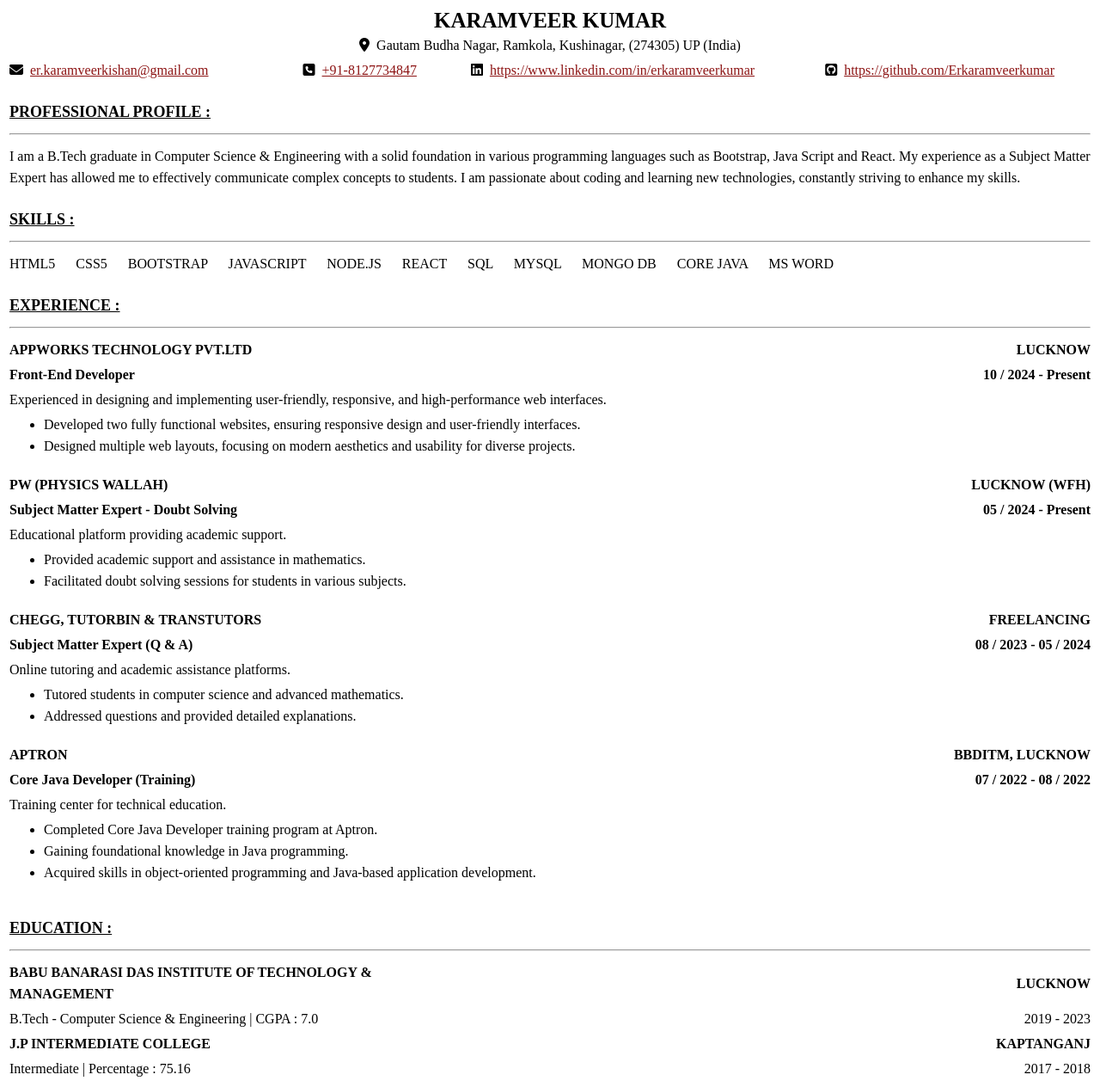
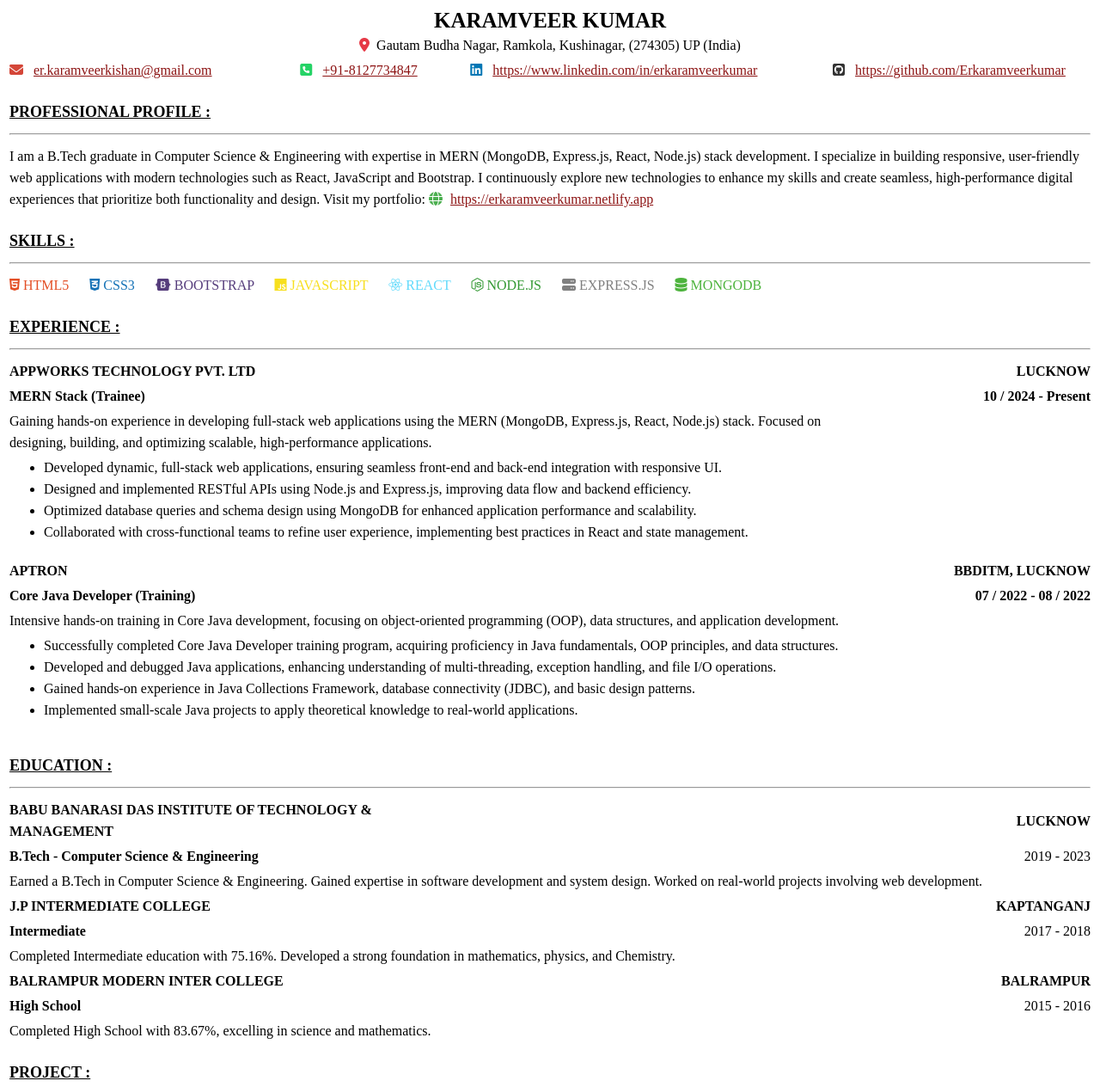
Before and after one commit to Erkaramveerkumar/ats-resume-html, a plain HTML site: page index.html in a window 1280 px wide. Shown: the top 1264 px of the page at 86% size. Drawn offline with Linux system fonts and the light colour scheme.

Commit message:
change in my resume

```diff
--- a/index.html
+++ b/index.html
@@ -2,14 +2,14 @@
 <html lang="en">
 
 <head>
-    <meta charset="UTF-8">
-    <meta name="viewport" content="width=device-width, initial-scale=1.0">
-    <link rel="stylesheet" href="https://cdnjs.cloudflare.com/ajax/libs/font-awesome/6.7.1/css/all.min.css">
+    <meta charset="UTF-8" />
+    <meta name="viewport" content="width=device-width, initial-scale=1.0" />
+    <link rel="stylesheet" href="https://cdnjs.cloudflare.com/ajax/libs/font-awesome/6.7.1/css/all.min.css" />
     <title>My Resume</title>
 </head>
 <style>
     body {
-        font-family: 'Times New Roman', Times, serif;
+        font-family: "Times New Roman", Times, serif;
     }
 
     tr,
@@ -20,319 +20,341 @@
 </style>
 
 <body>
-    <table style="width: 100%;">
+    <table style="width: 100%">
         <tr>
-            <th colspan="4" style="font-size: 25px;">
-                KARAMVEER KUMAR
+            <th colspan="4" style="font-size: 25px">KARAMVEER KUMAR</th>
+        </tr>
+        <tr>
+            <th colspan="4" style="font-weight: lighter">
+                <i class="fa-solid fa-location-dot" style="color: #e63946"></i><span style="margin-left: 8px">Gautam
+                    Budha Nagar, Ramkola, Kushinagar, (274305) UP (India)</span>
             </th>
         </tr>
         <tr>
-            <th colspan="4" style="font-weight: lighter;">
-                <i class="fa-solid fa-location-dot"></i><span style="margin-left: 8px;">Gautam Budha Nagar, Ramkola,
-                    Kushinagar, (274305) UP (India)</span>
-            </th>
-        </tr>
-        <tr>
-            <td style="text-wrap: nowrap;">
-                <i class="fa-solid fa-envelope"></i><span style="margin-left: 8px;"><a
-                        href="mailto:er.karamveerkishan@gmail.com"
-                        style="color: rgb(141, 20, 20);">er.karamveerkishan@gmail.com</a></span>
+            <td style="text-wrap: nowrap">
+                <i class="fa-solid fa-envelope" style="color: #d44638"></i>
+                <span style="margin-left: 8px">
+                    <a href="mailto:er.karamveerkishan@gmail.com" style="color: rgb(141, 20, 20)">
+                        er.karamveerkishan@gmail.com
+                    </a>
+                </span>
             </td>
-            <td style="text-wrap: nowrap;">
-                <i class="fa-solid fa-square-phone"></i><span
-                    style="color: rgb(141, 20, 20); text-decoration: underline; margin-left: 8px;">+91-8127734847</span>
+            <td style="text-wrap: nowrap">
+                <i class="fa-solid fa-square-phone" style="color: #25d366"></i>
+                <span style="
+              color: rgb(141, 20, 20);
+              text-decoration: underline;
+              margin-left: 8px;
+            ">
+                    +91-8127734847
+                </span>
             </td>
-            <td style="text-wrap: nowrap;">
-                <i class="fa-brands fa-linkedin"></i><span style="margin-left: 8px;"><a
-                        href="https://www.linkedin.com/in/erkaramveerkumar"
-                        style="color: rgb(141, 20, 20);">https://www.linkedin.com/in/erkaramveerkumar</a></span>
+            <td style="text-wrap: nowrap">
+                <i class="fa-brands fa-linkedin" style="color: #0077b5"></i>
+                <span style="margin-left: 8px">
+                    <a href="https://www.linkedin.com/in/erkaramveerkumar" style="color: rgb(141, 20, 20)">
+                        https://www.linkedin.com/in/erkaramveerkumar
+                    </a>
+                </span>
             </td>
-            <td style="text-wrap: nowrap;">
-                <i class="fa-brands fa-square-github"></i><span style="margin-left: 8px;"><a
-                        href="https://github.com/Erkaramveerkumar"
-                        style="color: rgb(141, 20, 20);">https://github.com/Erkaramveerkumar</a></span>
+            <td style="text-wrap: nowrap">
+                <i class="fa-brands fa-square-github" style="color: #333"></i>
+                <span style="margin-left: 8px">
+                    <a href="https://github.com/Erkaramveerkumar" style="color: rgb(141, 20, 20)">
+                        https://github.com/Erkaramveerkumar
+                    </a>
+                </span>
             </td>
         </tr>
+
         <tr>
-            <th
-                style="font-size: 18px; display: flex; justify-content: left; text-decoration: underline; text-transform: uppercase;text-wrap: nowrap; margin-top: 20px;">
+            <th style="
+            font-size: 18px;
+            display: flex;
+            justify-content: left;
+            text-decoration: underline;
+            text-transform: uppercase;
+            text-wrap: nowrap;
+            margin-top: 20px;
+          ">
                 Professional Profile :
             </th>
         </tr>
         <tr>
             <td colspan="4">
-                <hr>
+                <hr />
             </td>
         </tr>
         <tr>
             <td colspan="4">
-                I am a B.Tech graduate in Computer Science & Engineering with a solid foundation in various programming
-                languages such as Bootstrap, Java Script and React. My experience as a Subject Matter Expert has allowed
-                me to
-                effectively communicate complex concepts to students. I am passionate about coding and learning new
-                technologies, constantly striving to enhance my skills.
+                I am a B.Tech graduate in Computer Science & Engineering with
+                expertise in MERN (MongoDB, Express.js, React, Node.js) stack
+                development. I specialize in building responsive, user-friendly web
+                applications with modern technologies such as React, JavaScript and
+                Bootstrap. I continuously explore new technologies
+                to enhance my skills and create seamless, high-performance digital
+                experiences that prioritize both functionality and design. Visit my
+                portfolio: <i class="fa-solid fa-globe" style="color: #4CAF50;"></i>
+                <span style="margin-left: 5px">
+                    <a href="https://erkaramveerkumar.netlify.app/" style="color: rgb(141, 20, 20);">
+                        https://erkaramveerkumar.netlify.app
+                    </a>
             </td>
         </tr>
 
         <tr>
-            <th
-                style="font-size: 18px; display: flex; justify-content: left; text-decoration: underline; text-transform: uppercase;text-wrap: nowrap; margin-top: 20px;">
+            <th style="
+            font-size: 18px;
+            display: flex;
+            justify-content: left;
+            text-decoration: underline;
+            text-transform: uppercase;
+            text-wrap: nowrap;
+            margin-top: 20px;
+          ">
                 skills :
             </th>
         </tr>
         <tr>
             <td colspan="4">
-                <hr>
+                <hr />
             </td>
         </tr>
         <tr>
             <td colspan="4" class="display: flex; justify-content: left;">
-                <span>HTML5</span>
-                <span style="margin-left: 20px;">CSS5</span>
-                <span style="margin-left: 20px;">BOOTSTRAP</span>
-                <span style="margin-left: 20px;">JAVASCRIPT</span>
-                <span style="margin-left: 20px;">NODE.JS</span>
-                <span style="margin-left: 20px;">REACT</span>
-                <span style="margin-left: 20px;">SQL</span>
-                <span style="margin-left: 20px;">MYSQL</span>
-                <span style="margin-left: 20px;">MONGO DB</span>
-                <span style="margin-left: 20px;">CORE JAVA</span>
-                <span style="margin-left: 20px;">MS WORD</span>
-
+                <span style="color: #e34f26"><i class="fab fa-html5"></i> HTML5</span>
+                <span style="margin-left: 20px; color: #1572b6"><i class="fab fa-css3-alt"></i> CSS3</span>
+                <span style="margin-left: 20px; color: #563d7c"><i class="fab fa-bootstrap"></i> BOOTSTRAP</span>
+                <span style="margin-left: 20px; color: #f7df1e"><i class="fab fa-js"></i> JAVASCRIPT</span>
+                <span style="margin-left: 20px; color: #61dafb"><i class="fab fa-react"></i> REACT</span>
+                <span style="margin-left: 20px; color: #339933"><i class="fab fa-node-js"></i> NODE.JS</span>
+                <span style="margin-left: 20px; color: #808080"><i class="fas fa-server"></i> EXPRESS.JS</span>
+                <span style="margin-left: 20px; color: #4db33d"><i class="fas fa-database"></i> MONGODB</span>
             </td>
         </tr>
         <tr>
-            <th
-                style="font-size: 18px; display: flex; justify-content: left; text-decoration: underline; text-transform: uppercase;text-wrap: nowrap; margin-top: 20px;">
+            <th style="
+            font-size: 18px;
+            display: flex;
+            justify-content: left;
+            text-decoration: underline;
+            text-transform: uppercase;
+            text-wrap: nowrap;
+            margin-top: 20px;
+          ">
                 Experience :
             </th>
         </tr>
         <tr>
             <td colspan="4">
-                <hr>
+                <hr />
             </td>
         </tr>
         <tr>
-            <td colspan="2" style="font-weight: bold; text-transform: uppercase;">
-                AppWorks Technology PVT.LTD
+            <td colspan="2" style="font-weight: bold; text-transform: uppercase">
+                AppWorks Technology PVT. LTD
             </td>
-            <td colspan="2" style="text-align: end; font-weight: bold; text-transform: uppercase;">
+            <td colspan="2" style="text-align: end; font-weight: bold; text-transform: uppercase">
                 Lucknow
             </td>
         </tr>
         <tr>
-            <td colspan="2" style="font-weight: 600;">
-                Front-End Developer
-            </td>
-            <td colspan="2" style="text-align: end; font-weight: 600;">
+            <td colspan="2" style="font-weight: 600">MERN Stack (Trainee)</td>
+            <td colspan="2" style="text-align: end; font-weight: 600">
                 10 / 2024 - Present
             </td>
         </tr>
         <tr>
             <td colspan="3">
-                Experienced in designing and implementing user-friendly, responsive, and high-performance web
-                interfaces.
+                Gaining hands-on experience in developing full-stack web applications using the MERN (MongoDB,
+                Express.js, React, Node.js) stack. Focused on designing, building, and optimizing scalable,
+                high-performance applications.
             </td>
         </tr>
         <tr>
             <td colspan="4">
-                <ul style="margin-top: 0;">
+                <ul style="margin-top: 0">
                     <li>
-                        Developed two fully functional websites, ensuring responsive design and user-friendly
-                        interfaces.
+                        Developed dynamic, full-stack web applications, ensuring seamless front-end and back-end
+                        integration with responsive UI.
                     </li>
                     <li>
-                        Designed multiple web layouts, focusing on modern aesthetics and usability for diverse projects.
+                        Designed and implemented RESTful APIs using Node.js and Express.js, improving data flow and
+                        backend efficiency.
+                    </li>
+                    <li>
+                        Optimized database queries and schema design using MongoDB for enhanced application performance
+                        and scalability.
+                    </li>
+                    <li>
+                        Collaborated with cross-functional teams to refine user experience, implementing best practices
+                        in React and state management.
                     </li>
                 </ul>
             </td>
         </tr>
+
+        <!-- <tr>
+        <td colspan="4">
+          <hr />
+        </td>
+      </tr> -->
         <tr>
-            <td colspan="2" style="font-weight: bold; text-transform: uppercase;">
-                PW (PHYSICS WALLAH)
-            </td>
-            <td colspan="2" style="text-align: end; font-weight: bold; text-transform: uppercase;">
-                Lucknow (WFH)
-            </td>
-        </tr>
-        <tr>
-            <td colspan="2" style="font-weight: 600;">
-                Subject Matter Expert - Doubt Solving
-            </td>
-            <td colspan="2" style="text-align: end; font-weight: 600;">
-                05 / 2024 - Present
-            </td>
-        </tr>
-        <tr>
-            <td colspan="4">
-                Educational platform providing academic support.
-            </td>
-        </tr>
-        <tr>
-            <td colspan="4">
-                <ul style="margin-top: 0;">
-                    <li>
-                        Provided academic support and assistance in mathematics.
-                    </li>
-                    <li>
-                        Facilitated doubt solving sessions for students in various subjects.
-                    </li>
-                </ul>
-            </td>
-        </tr>
-        <tr>
-            <td colspan="2" style="font-weight: bold; text-transform: uppercase;">
-                Chegg, Tutorbin & Transtutors
-            </td>
-            <td colspan="2" style="text-align: end; font-weight: bold; text-transform: uppercase;">
-                Freelancing
-            </td>
-        </tr>
-        <tr>
-            <td colspan="2" style="font-weight: 600;">
-                Subject Matter Expert (Q & A)
-            </td>
-            <td colspan="2" style="text-align: end; font-weight: 600;">
-                08 / 2023 - 05 / 2024
-            </td>
-        </tr>
-        <tr>
-            <td colspan="4">
-                Online tutoring and academic assistance platforms.
-            </td>
-        </tr>
-        <tr>
-            <td colspan="4">
-                <ul style="margin-top: 0;">
-                    <li>
-                        Tutored students in computer science and advanced mathematics.
-                    </li>
-                    <li>
-                        Addressed questions and provided detailed explanations.
-                    </li>
-                </ul>
-            </td>
-        </tr>
-        <tr>
-            <td colspan="2" style="font-weight: bold; text-transform: uppercase;">
+            <td colspan="2" style="font-weight: bold; text-transform: uppercase">
                 APTRON
             </td>
-            <td colspan="2" style="text-align: end; font-weight: bold; text-transform: uppercase;">
+            <td colspan="2" style="text-align: end; font-weight: bold; text-transform: uppercase">
                 BBDITM, Lucknow
             </td>
         </tr>
         <tr>
-            <td colspan="2" style="font-weight: 600;">
+            <td colspan="2" style="font-weight: 600">
                 Core Java Developer (Training)
             </td>
-            <td colspan="2" style="text-align: end; font-weight: 600;">
+            <td colspan="2" style="text-align: end; font-weight: 600">
                 07 / 2022 - 08 / 2022
             </td>
         </tr>
         <tr>
             <td colspan="4">
-                Training center for technical education.
+                Intensive hands-on training in Core Java development, focusing on object-oriented programming (OOP),
+                data structures, and application development.
             </td>
         </tr>
         <tr>
-            <td colspan="3">
-                <ul style="margin-top: 0;">
+            <td colspan="4">
+                <ul style="margin-top: 0">
                     <li>
-                        Completed Core Java Developer training program at Aptron.
+                        Successfully completed Core Java Developer training program, acquiring proficiency in Java
+                        fundamentals, OOP principles, and data structures.
                     </li>
                     <li>
-                        Gaining foundational knowledge in Java programming.
+                        Developed and debugged Java applications, enhancing understanding of multi-threading, exception
+                        handling, and file I/O operations.
                     </li>
                     <li>
-                        Acquired skills in object-oriented programming and Java-based application development.
+                        Gained hands-on experience in Java Collections Framework, database connectivity (JDBC), and
+                        basic design patterns.
+                    </li>
+                    <li>
+                        Implemented small-scale Java projects to apply theoretical knowledge to real-world applications.
                     </li>
                 </ul>
             </td>
         </tr>
+
         <tr>
-            <th
-                style="font-size: 18px; display: flex; justify-content: left; text-decoration: underline; text-transform: uppercase;text-wrap: nowrap; margin-top: 20px;">
+            <th style="
+            font-size: 18px;
+            display: flex;
+            justify-content: left;
+            text-decoration: underline;
+            text-transform: uppercase;
+            text-wrap: nowrap;
+            margin-top: 20px;
+          ">
                 Education :
             </th>
         </tr>
         <tr>
             <td colspan="4">
-                <hr>
+                <hr />
             </td>
         </tr>
         <tr>
-            <td colspan="2" style="font-weight: bold; text-transform: uppercase;">
+            <td colspan="2" style="font-weight: bold; text-transform: uppercase">
                 Babu Banarasi Das Institute of Technology & Management
             </td>
-            <td colspan="2" style="text-align: end; font-weight: bold; text-transform: uppercase;">
+            <td colspan="2" style="text-align: end; font-weight: bold; text-transform: uppercase">
                 Lucknow
             </td>
         </tr>
         <tr>
             <td colspan="2">
-                B.Tech - Computer Science & Engineering | CGPA : 7.0
+                <strong>B.Tech - Computer Science & Engineering</strong>
             </td>
-            <td colspan="2" style="text-align: end;">
-                2019 - 2023
+            <td colspan="2" style="text-align: end">2019 - 2023</td>
+        </tr>
+        <tr>
+            <td colspan="4">
+                Earned a B.Tech in Computer Science & Engineering. Gained expertise in
+                software development and system design. Worked on real-world
+                projects involving web development.
             </td>
         </tr>
 
         <tr>
-            <td colspan="2" style="font-weight: bold; text-transform: uppercase;">
+            <td colspan="2" style="font-weight: bold; text-transform: uppercase">
                 J.P Intermediate College
             </td>
-            <td colspan="2" style="text-align: end; font-weight: bold; text-transform: uppercase;">
+            <td colspan="2" style="text-align: end; font-weight: bold; text-transform: uppercase">
                 Kaptanganj
             </td>
         </tr>
         <tr>
             <td colspan="2">
-                Intermediate | Percentage : 75.16
+                <strong>Intermediate</strong>
             </td>
-            <td colspan="2" style="text-align: end;">
-                2017 - 2018
+            <td colspan="2" style="text-align: end">2017 - 2018</td>
+        </tr>
+        <tr>
+            <td colspan="4">
+                Completed Intermediate education with 75.16%. Developed a strong foundation in mathematics,
+                physics, and Chemistry.
             </td>
         </tr>
 
         <tr>
-            <td colspan="2" style="font-weight: bold; text-transform: uppercase;">
+            <td colspan="2" style="font-weight: bold; text-transform: uppercase">
                 Balrampur Modern Inter College
             </td>
-            <td colspan="2" style="text-align: end; font-weight: bold; text-transform: uppercase;">
+            <td colspan="2" style="text-align: end; font-weight: bold; text-transform: uppercase">
                 Balrampur
             </td>
         </tr>
         <tr>
             <td colspan="2">
-                High School | Percentage : 83.67
+                <strong>High School</strong>
             </td>
-            <td colspan="2" style="text-align: end;">
-                2015 - 2016
+            <td colspan="2" style="text-align: end">2015 - 2016</td>
+        </tr>
+        <tr>
+            <td colspan="4">
+                Completed High School with 83.67%, excelling in science and mathematics.
             </td>
         </tr>
+
         <tr>
-            <th
-                style="font-size: 18px; display: flex; justify-content: left; text-decoration: underline; text-transform: uppercase;text-wrap: nowrap; margin-top: 20px;">
+            <th style="
+            font-size: 18px;
+            display: flex;
+            justify-content: left;
+            text-decoration: underline;
+            text-transform: uppercase;
+            text-wrap: nowrap;
+            margin-top: 20px;
+          ">
                 Project :
             </th>
         </tr>
         <tr>
             <td colspan="4">
-                <hr>
+                <hr />
             </td>
         </tr>
         <tr>
-            <td colspan="2" style="font-weight: 600;">
+            <td colspan="2" style="font-weight: 600">
                 Twitter Data Radicalization
             </td>
-            <td colspan="2" style="text-align: end; font-weight: 600;">
+            <td colspan="2" style="text-align: end; font-weight: 600">
                 08 / 2022 - 07 / 2023
             </td>
         </tr>
         <tr>
             <td colspan="3">
-                Major Project focusing on data analysis and sentiment analysis techniques and Developed a Twitter data
-                radicalization analysis tool using sentiment analysis techniques.
+                Major Project focusing on data analysis and sentiment analysis
+                techniques and Developed a Twitter data radicalization analysis tool
+                using sentiment analysis techniques.
             </td>
         </tr>
     </table>
```
